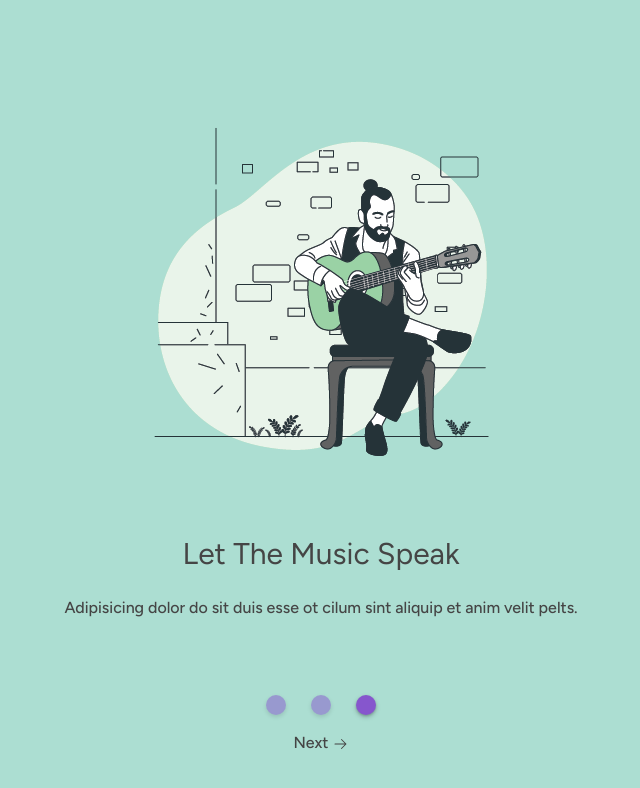
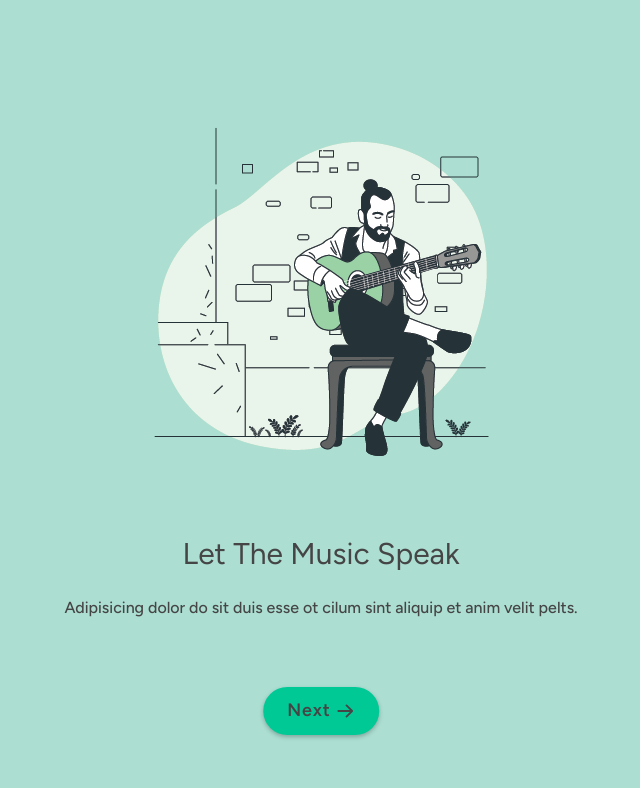
Before and after one commit to OceanAbernathy/seus, a React (Create React App) app: page /Intro in a window 1280 px wide. Both pictures are taken after a click on the element 685 px from the left and 705 px from the top of the page. Shown: the top 788 px of the page, without its empty margins (319-959 px from the left). Built offline with nearby package versions, Linux system fonts and the light colour scheme.

Commit message:
Profile Page Initialization + small edits

```diff
--- a/src/chakra/Button.js
+++ b/src/chakra/Button.js
@@ -60,6 +60,11 @@ export const Button = defineStyleConfig({
       px: '10px',
       bgColor: 'brand.secondary',
     },
+    profileEdit: {
+      color: 'brand.darkGray',
+      bgColor: 'brand.lightGray',
+      filter: 'drop-shadow(0 2px 2px rgba(0, 0, 0, 0.25))',
+    },
   },
   defaultProps: {
     variant: 'solid1',
--- a/src/components/Dashboard/Pages/Profile.jsx
+++ b/src/components/Dashboard/Pages/Profile.jsx
@@ -1,4 +1,12 @@
-import { Avatar, Flex, Icon, Image, Text } from '@chakra-ui/react';
+import {
+  Avatar,
+  Button,
+  Flex,
+  Icon,
+  IconButton,
+  Image,
+  Text,
+} from '@chakra-ui/react';
 import { Auth } from '../../auth';
 import { db } from '../../../config/firebase';
 import { useEffect, useState } from 'react';
@@ -6,7 +14,9 @@ import { doc, getDocs, collection, updateDoc } from 'firebase/firestore';
 import { auth } from '../../../config/firebase';
 
 import ProfileBackground from '../../../images/ProfileBackground.png';
-import { User } from '@phosphor-icons/react';
+
+import { Users } from '../UsersData';
+import { Check, PencilLine, X } from '@phosphor-icons/react';
 
 export default function Profile() {
   // const [userList, setUserList] = useState([]);
@@ -36,6 +46,12 @@ export default function Profile() {
   //   await updateDoc(nameDoc, { name: updatedName });
   // };
 
+  const [editing, setEditing] = useState(false);
+
+  const handleClick = () => {
+    setEditing(!editing);
+  };
+
   return (
     <Flex height='100vh' flexDirection='column'>
       <Flex
@@ -56,6 +72,7 @@ export default function Profile() {
           Profile
         </Text>
       </Flex>
+
       {/* <Text fontSize='2xl' color='green'>
         {auth?.currentUser?.email}
       </Text> */}
@@ -73,6 +90,7 @@ export default function Profile() {
           </div>
         ))}
       </div> */}
+
       <Flex flexDirection='column' overflow='scroll' height='82.5%'>
         <Flex position='relative'>
           <Image src={ProfileBackground} objectFit='cover' />
@@ -87,7 +105,62 @@ export default function Profile() {
             left='50%'
             transform='translate(-50%)'
           />
+          <Button
+            onClick={handleClick}
+            width='fit-content'
+            alignSelf='end'
+            position='absolute'
+            top='5'
+            right='5'
+            p={3}
+            gap={1}
+            variant='profileEdit'
+            display={editing ? 'none' : 'flex'}
+          >
+            <Text fontSize='sm' letterSpacing='normal'>
+              Edit
+            </Text>
+            <Icon weight='fill' boxSize={3} as={PencilLine} />
+          </Button>
         </Flex>
+
+        {editing ? (
+          <Flex flexDirection='column'>
+            <Text>Editing</Text>
+            <Flex>
+              <Button
+                onClick={handleClick}
+                width='fit-content'
+                p={3}
+                gap={1}
+                variant='profileEdit'
+                display={!editing ? 'none' : 'flex'}
+              >
+                <Text fontSize='sm' letterSpacing='normal'>
+                  Cancel
+                </Text>
+                <Icon weight='bold' boxSize={3} as={X} />
+              </Button>
+              <Button
+                onClick={handleClick}
+                width='fit-content'
+                p={3}
+                gap={1}
+                variant='profileEdit'
+                display={!editing ? 'none' : 'flex'}
+              >
+                <Text fontSize='sm' letterSpacing='normal'>
+                  Save
+                </Text>
+                <Icon weight='bold' boxSize={3} as={Check} />
+              </Button>
+            </Flex>
+          </Flex>
+        ) : (
+          <Flex flexDirection='column' width='100%'>
+            <Text>Normal</Text>
+          </Flex>
+        )}
       </Flex>
     </Flex>
   );
--- a/src/components/Dashboard/UsersData.js
+++ b/src/components/Dashboard/UsersData.js
@@ -1,8 +1,7 @@
 export const Users = [
   {
     personalInfo: {
-      firstName: 'Ocean',
-      lastName: 'Abernathy',
+      fullName: 'Ocean Abernathy',
     },
     preferences: {
       level: 2,
--- a/src/components/Intro/Intro.jsx
+++ b/src/components/Intro/Intro.jsx
@@ -1,4 +1,4 @@
-import { Box, Flex, Icon, Image, Text } from '@chakra-ui/react';
+import { Box, Button, Flex, Icon, Image, Text } from '@chakra-ui/react';
 import { useState } from 'react';
 import { Link, useNavigate } from 'react-router-dom';
 import { SliderData as slides } from './SliderData';
@@ -141,17 +141,26 @@ export default function Intro() {
                   ))}
                   <Flex
                     position='absolute'
-                    bottom={-10}
+                    bottom='-20px'
                     left='50%'
                     transform='translate(-50%)'
                   >
                     <Link to='/PickYourLevel'>
-                      <Flex alignItems='center'>
-                        <Text fontWeight='medium' mr={1}>
-                          Next
-                        </Text>
-                        <Icon mt='1px' as={ArrowRight} />
-                      </Flex>
+                      <Button
+                        bgColor='brand.secondary'
+                        color='brand.darkGray'
+                        fontSize='lg'
+                        fontWeight='semibold'
+                        p={6}
+                      >
+                        <Text>Next</Text>
+                        <Icon
+                          boxSize={5}
+                          ml={1}
+                          as={ArrowRight}
+                          weight='bold'
+                        />
+                      </Button>
                     </Link>
                   </Flex>
                 </Flex>
```
